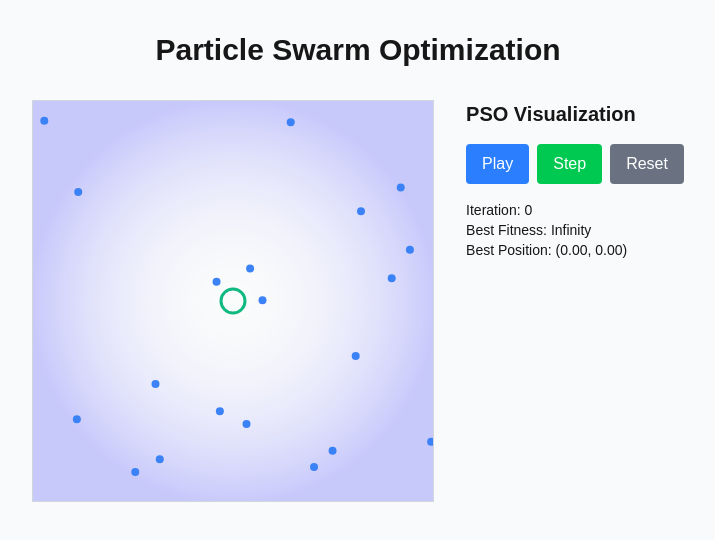
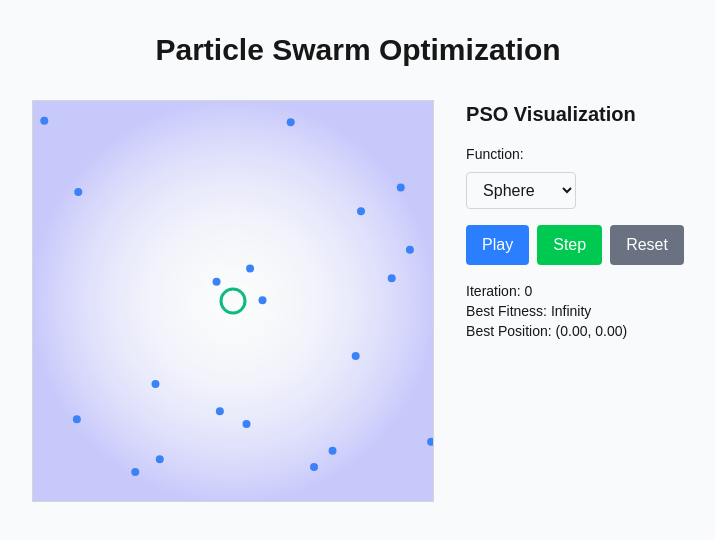
Before and after one commit to Angeloyo/pso, a Next.js app: page / in a window 1280 px wide. Shown: the top 540 px of the page, without its empty margins (282-997 px from the left). Built offline with nearby package versions, Linux system fonts and the light colour scheme.

Commit message:
add more functions

```diff
--- a/src/app/components/PSO.tsx
+++ b/src/app/components/PSO.tsx
@@ -17,9 +17,21 @@ export default function PSO() {
   const [particles, setParticles] = useState<Particle[]>([])
   const [globalBest, setGlobalBest] = useState({ x: 0, y: 0, fitness: Infinity })
   const [iteration, setIteration] = useState(0)
+  const [functionType, setFunctionType] = useState<'sphere' | 'rastrigin' | 'ackley'>('sphere')
 
-  // Sphere function (simple)
-  const fitness = (x: number, y: number) => x * x + y * y
+  // Objective functions
+  const fitness = (x: number, y: number) => {
+    switch (functionType) {
+      case 'sphere':
+        return x * x + y * y
+      case 'rastrigin':
+        return 20 + (x * x - 10 * Math.cos(2 * Math.PI * x)) + (y * y - 10 * Math.cos(2 * Math.PI * y))
+      case 'ackley':
+        return -20 * Math.exp(-0.2 * Math.sqrt(0.5 * (x * x + y * y))) - Math.exp(0.5 * (Math.cos(2 * Math.PI * x) + Math.cos(2 * Math.PI * y))) + Math.E + 20
+      default:
+        return x * x + y * y
+    }
+  }
 
   // Initialize particles
   const initParticles = useCallback(() => {
@@ -157,6 +169,23 @@ export default function PSO() {
       <div className="flex flex-col gap-4">
         <h2 className="text-xl font-bold">PSO Visualization</h2>
 
+        <div className="flex flex-col gap-4">
+          <div>
+            <label className="block text-sm font-medium mb-2">Function:</label>
+            <select
+              value={functionType}
+              onChange={(e) => {
+                setFunctionType(e.target.value as 'sphere' | 'rastrigin' | 'ackley')
+                initParticles()
+              }}
+              className="px-3 py-2 border border-gray-300 rounded"
+            >
+              <option value="sphere">Sphere</option>
+              <option value="rastrigin">Rastrigin</option>
+              <option value="ackley">Ackley</option>
+            </select>
+          </div>
+
           <div className="flex gap-2">
             <button
               onClick={() => setIsRunning(!isRunning)}
@@ -180,6 +209,7 @@ export default function PSO() {
               Reset
             </button>
           </div>
+        </div>
 
         <div className="text-sm">
           <p>Iteration: {iteration}</p>
```
Lines whose indentation alone changed are shown as unchanged.
